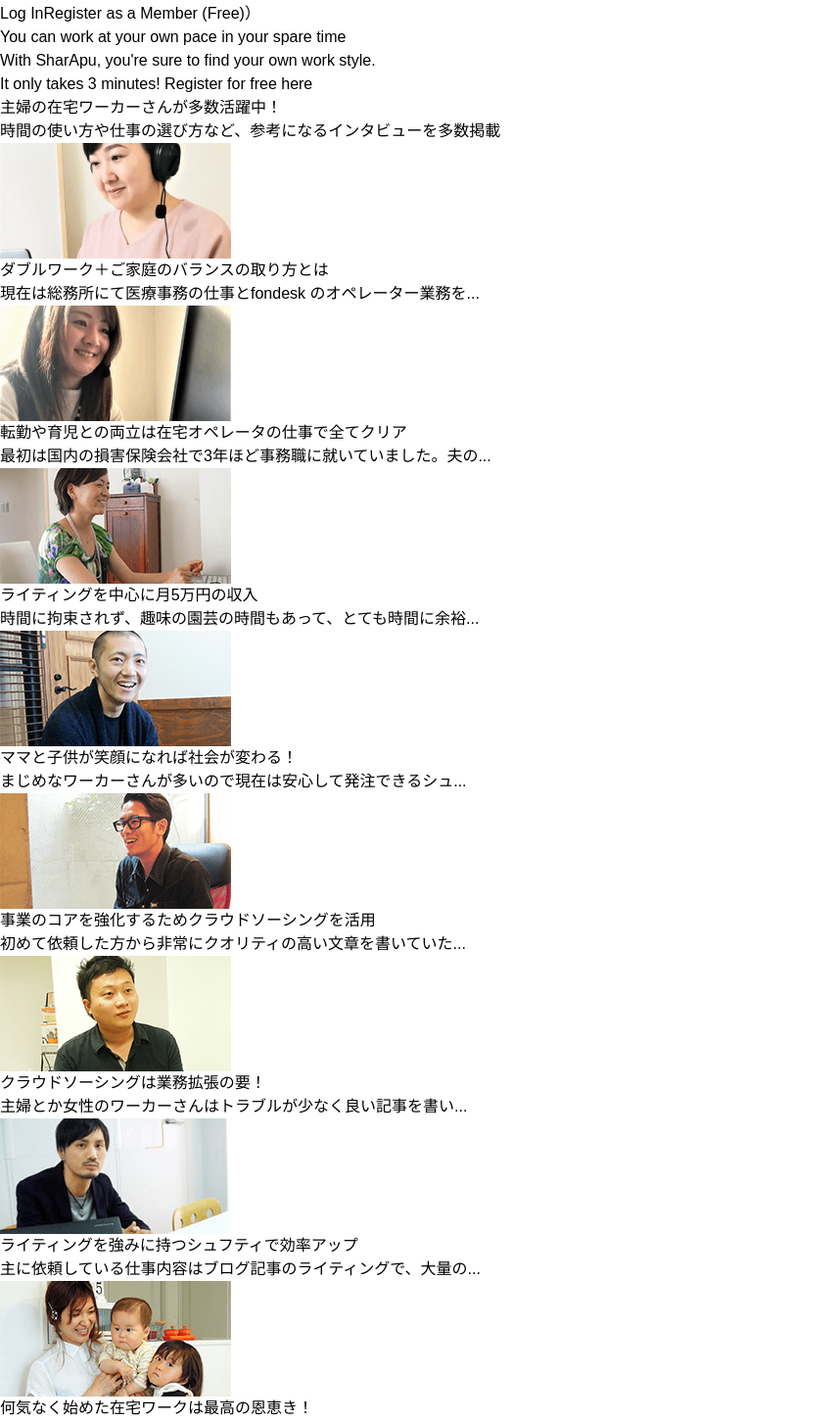
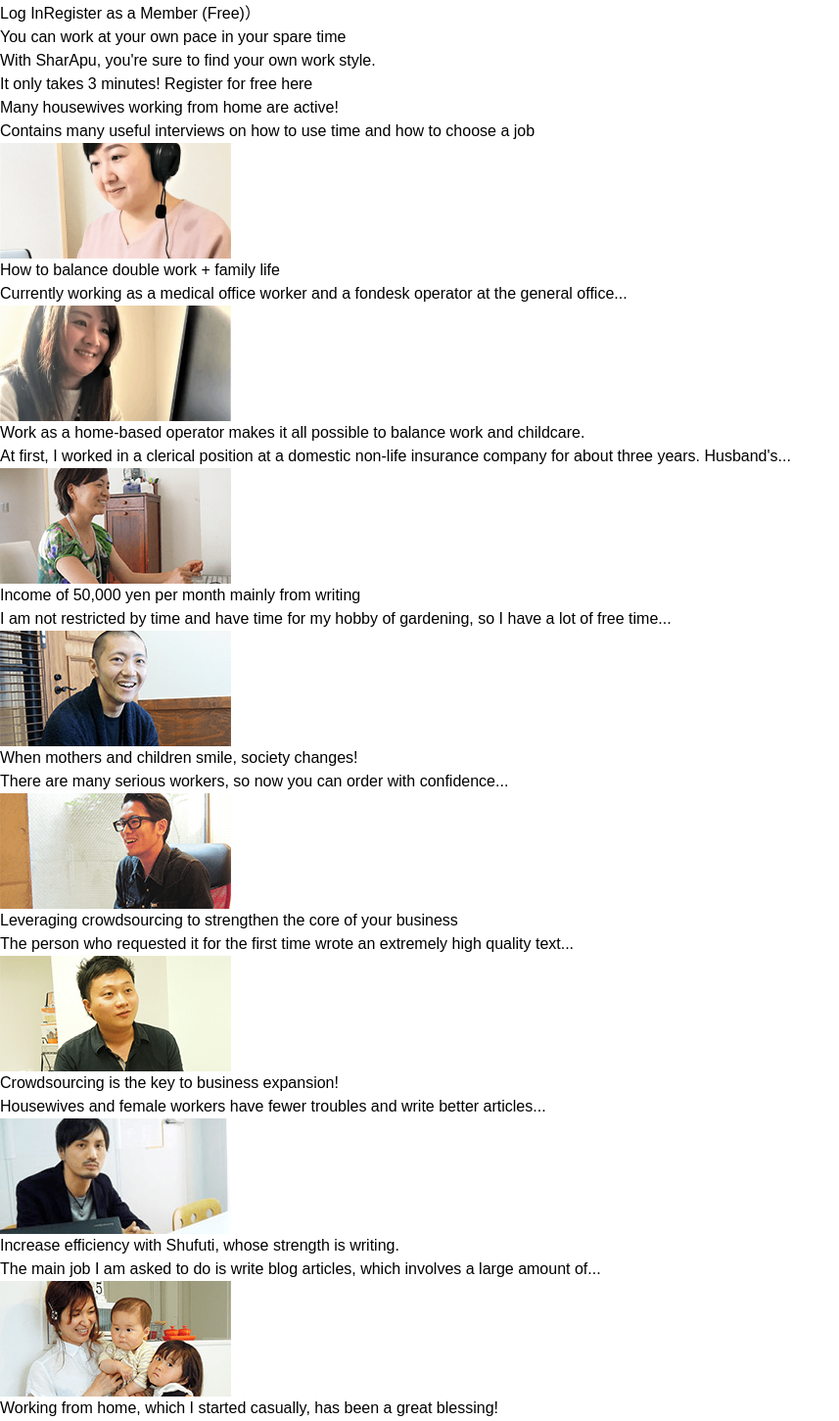
Before and after one commit to SumaiyaTarannumNoor/SharApu-Job-Portal, a React (Vite) app: page / in a window 1280 px wide. Shown: the part 142-1593 px from the top of the page at 98% size, without its empty margins (0-857 px from the left). Built offline with nearby package versions, Linux system fonts and the light colour scheme.

Commit message:
Worker Landin Page Component Updated

```diff
--- a/src/components/Workers/WorkerLandingPage.jsx
+++ b/src/components/Workers/WorkerLandingPage.jsx
@@ -32,43 +32,43 @@ const WorkerLandingPage = () => {
   const workers = [
     {
       imageSrc: Worker1,
-      title: "ダブルワーク＋ご家庭のバランスの取り方とは",
-      description: "現在は総務所にて医療事務の仕事とfondesk のオペレーター業務を..."
+      title: "How to balance double work + family life",
+      description: "Currently working as a medical office worker and a fondesk operator at the general office..."
     },
     {
       imageSrc: Worker2,
-      title: "転勤や育児との両立は在宅オペレータの仕事で全てクリア",
-      description: "最初は国内の損害保険会社で3年ほど事務職に就いていました。夫の..."
+      title: "Work as a home-based operator makes it all possible to balance work and childcare.",
+      description: "At first, I worked in a clerical position at a domestic non-life insurance company for about three years. Husband's..."
     },
     {
       imageSrc: Worker3,
-      title: "ライティングを中心に月5万円の収入",
-      description: "時間に拘束されず、趣味の園芸の時間もあって、とても時間に余裕..."
+      title: "Income of 50,000 yen per month mainly from writing",
+      description: "I am not restricted by time and have time for my hobby of gardening, so I have a lot of free time..."
     },
     {
       imageSrc: Worker4,
-      title: "ママと子供が笑顔になれば社会が変わる！",
-      description: "まじめなワーカーさんが多いので現在は安心して発注できるシュ..."
+      title: "When mothers and children smile, society changes!",
+      description: "There are many serious workers, so now you can order with confidence..."
     },
     {
       imageSrc: Worker5,
-      title: "事業のコアを強化するためクラウドソーシングを活用",
-      description: "初めて依頼した方から非常にクオリティの高い文章を書いていた..."
+      title: "Leveraging crowdsourcing to strengthen the core of your business",
+      description: "The person who requested it for the first time wrote an extremely high quality text..."
     },
     {
       imageSrc: Worker6,
-      title: "クラウドソーシングは業務拡張の要！",
-      description: "主婦とか女性のワーカーさんはトラブルが少なく良い記事を書い..."
+      title: "Crowdsourcing is the key to business expansion!",
+      description: "Housewives and female workers have fewer troubles and write better articles..."
     },
     {
       imageSrc: Worker7,
-      title: "ライティングを強みに持つシュフティで効率アップ",
-      description: "主に依頼している仕事内容はブログ記事のライティングで、大量の..."
+      title: "Increase efficiency with Shufuti, whose strength is writing.",
+      description: "The main job I am asked to do is write blog articles, which involves a large amount of..."
     },
     {
       imageSrc: Worker8,
-      title: "何気なく始めた在宅ワークは最高の恩恵き！",
-      description: "日中は子供たちがいるので仕事をすることはできません。ですの..."
+      title: "Working from home, which I started casually, has been a great blessing!",
+      description: "I can't work during the day because I have children. It's..."
     },
   ];
 
@@ -76,10 +76,10 @@ const WorkerLandingPage = () => {
     <section className="container mx-auto px-4 py-12">
       <div className="mt-16">
         <h2 className="text-xl sm:text-2xl font-bold text-pink-500 mb-4">
-          主婦の在宅ワーカーさんが多数活躍中！
+        Many housewives working from home are active!
         </h2>
         <p className="text-base sm:text-lg mb-8">
-          時間の使い方や仕事の選び方など、参考になるインタビューを多数掲載
+        Contains many useful interviews on how to use time and how to choose a job
         </p>
         <div className="grid grid-cols-1 sm:grid-cols-2 lg:grid-cols-4 gap-8 justify-items-center">
           {workers.map((worker, index) => (
@@ -88,7 +88,7 @@ const WorkerLandingPage = () => {
         </div>
         <div className="text-center mt-12">
           <button className="bg-white text-pink-500 border-2 border-pink-500 px-8 py-3 rounded-full text-xl hover:bg-pink-100 transition duration-300">
-            インタビューをもっと見る
+            View More Interviews
           </button>
         </div>
       </div>
```
